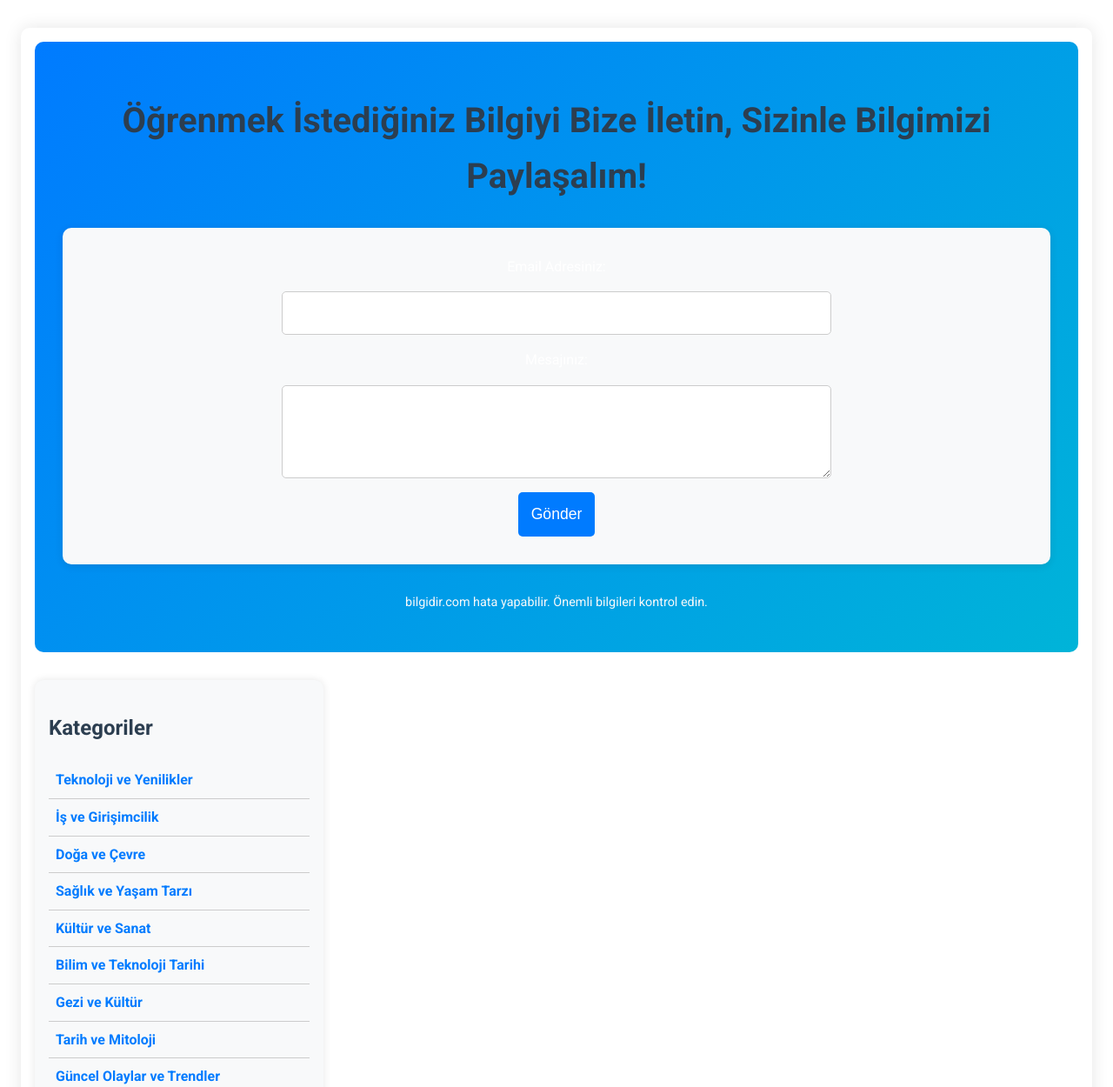
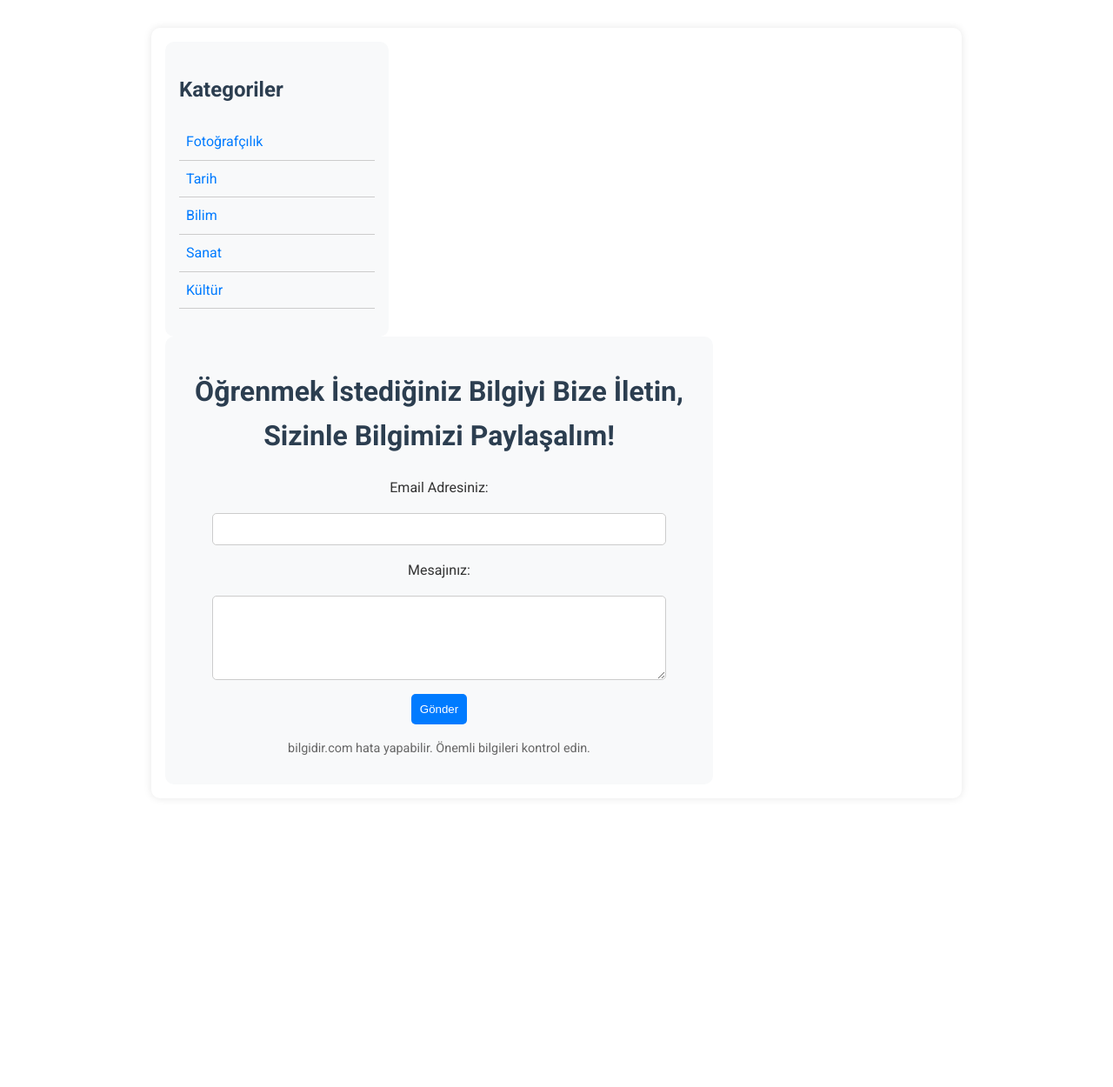
Before and after one commit to bilgidir/bilgidir, a plain HTML site: page index.html in a window 1280 px wide. Shown: the top 1250 px of the page at 87% size. After the commit the page ends 950 px from the top, so only its background shows below. Drawn offline with Linux system fonts and the light colour scheme.

Commit message:
Update index.html

```diff
--- a/index.html
+++ b/index.html
@@ -10,58 +10,49 @@
             font-family: 'Roboto', sans-serif;
             background-color: #f0f0f0;
             color: #333;
-            max-width: 1200px;
+            max-width: 900px;
             margin: 2em auto;
             padding: 1em;
             line-height: 1.6;
             background: #fff;
             border-radius: 10px;
-            box-shadow: 0 0 20px rgba(0, 0, 0, 0.1);
+            box-shadow: 0 0 10px rgba(0, 0, 0, 0.1);
         }
         h1, h2 {
             color: #2c3e50;
         }
         .header {
             text-align: center;
-            margin-bottom: 2em;
-            padding: 2em;
-            background: linear-gradient(135deg, #007bff, #00b4d8);
-            color: #fff;
+            margin-bottom: 1em;
+            padding: 1em;
+            background: #f8f9fa;
             border-radius: 10px;
-        }
-        .header h1 {
-            font-size: 2.5em;
+            max-width: 600px;
+            margin: 0 auto;
         }
         form {
             display: flex;
             flex-direction: column;
             gap: 1em;
-            margin-bottom: 2em;
-            background: #f8f9fa;
-            padding: 2em;
-            border-radius: 10px;
-            box-shadow: 0 2px 10px rgba(0, 0, 0, 0.1);
+            margin-bottom: 1em;
         }
         input[type="email"], textarea {
-            padding: 15px;
+            padding: 10px;
             border: 1px solid #ccc;
             border-radius: 5px;
             width: 100%;
-            max-width: 600px;
+            max-width: 500px;
             margin: 0 auto;
-            font-size: 1em;
         }
         button {
-            padding: 15px;
+            padding: 10px;
             background-color: #007bff;
             color: #fff;
             border: none;
             border-radius: 5px;
             cursor: pointer;
-            max-width: 200px;
+            max-width: 150px;
             margin: 0 auto;
-            font-size: 1.1em;
-            transition: background-color 0.3s;
         }
         button:hover {
             background-color: #0056b3;
@@ -87,7 +78,6 @@
             background: #f8f9fa;
             padding: 1em;
             border-radius: 10px;
-            box-shadow: 0 0 10px rgba(0, 0, 0, 0.1);
         }
         .content {
             float: left;
@@ -109,7 +99,6 @@
         .category-list li a {
             text-decoration: none;
             color: #007bff;
-            font-weight: bold;
         }
         .category-list li a:hover {
             text-decoration: underline;
@@ -117,49 +106,29 @@
     </style>
 </head>
 <body>
-    <div class="header">
-        <h1>Öğrenmek İstediğiniz Bilgiyi Bize İletin, Sizinle Bilgimizi Paylaşalım!</h1>
-        <form action="https://formspree.io/f/mnnqqqkw" method="POST">
-            <label for="email">Email Adresiniz:</label>
-            <input type="email" id="email" name="email" required>
-            <label for="message">Mesajınız:</label>
-            <textarea id="message" name="message" rows="5" required></textarea>
-            <button type="submit">Gönder</button>
-        </form>
-        <p style="font-size: 0.9em; color: #f8f9fa;">bilgidir.com hata yapabilir. Önemli bilgileri kontrol edin.</p>
-    </div>
-
     <div class="clearfix">
         <div class="sidebar">
             <h2>Kategoriler</h2>
             <ul class="category-list">
-                <li><a href="#teknoloji">Teknoloji ve Yenilikler</a></li>
-                <li><a href="#is_girisimcilik">İş ve Girişimcilik</a></li>
-                <li><a href="#doga_cevresel">Doğa ve Çevre</a></li>
-                <li><a href="#saglik_yasam">Sağlık ve Yaşam Tarzı</a></li>
-                <li><a href="#kultur_sanat">Kültür ve Sanat</a></li>
-                <li><a href="#bilim_teknoloji">Bilim ve Teknoloji Tarihi</a></li>
-                <li><a href="#gezi_kultur">Gezi ve Kültür</a></li>
-                <li><a href="#tarih_mitoloji">Tarih ve Mitoloji</a></li>
-                <li><a href="#guncel_olaylar">Güncel Olaylar ve Trendler</a></li>
+                <li><a href="#fotografcilik">Fotoğrafçılık</a></li>
+                <li><a href="#tarih">Tarih</a></li>
+                <li><a href="#bilim">Bilim</a></li>
+                <li><a href="#sanat">Sanat</a></li>
+                <li><a href="#kultur">Kültür</a></li>
             </ul>
         </div>
         <div class="content">
-            <section id="fotografcilik">
-                <h2>Fotoğrafçılık Tarihi</h2>
-                <p>Fotoğrafçılık, 19. yüzyılın başlarında icat edilen bir sanat ve belgeleme formudur. İlk fotoğraf, 1826 yılında Joseph Nicéphore Niépce tarafından çekilmiştir ve bu fotoğraf yaklaşık sekiz saatlik bir pozlama süresiyle elde edilmiştir. 1839 yılında Louis Daguerre, "dagerreyotip" adını verdiği bir teknikle daha hızlı ve net fotoğraflar elde etmeyi başarmış ve bu yöntem, fotoğrafçılığın yaygınlaşmasına büyük katkı sağlamıştır.</p>
-
-                <p>20. yüzyılın başlarına gelindiğinde, fotoğrafçılık hem sanatsal hem de belgesel amaçlarla kullanılmaya başlandı. Kodak'ın kurulması ve taşınabilir fotoğraf makinelerinin piyasaya sürülmesi, fotoğrafçılığın daha geniş kitlelere yayılmasına neden oldu. Renkli fotoğrafçılık da bu dönemde gelişmeye başlamış ve 20. yüzyılın ortalarında popüler hale gelmiştir.</p>
-
-                <h2>Ünlü Fotoğrafçılar</h2>
-                <ul>
-                    <li><strong>Ansel Adams:</strong> Doğa fotoğrafçılığı ve özellikle Amerika'nın batısındaki milli parkların fotoğrafları ile tanınır. Siyah-beyaz fotoğrafçılıkta ustalaşmış ve Zone System adı verilen bir teknik geliştirmiştir.</li>
-                    <li><strong>Henri Cartier-Bresson:</strong> Belgesel ve sokak fotoğrafçılığının öncüsü olan Bresson, anı yakalama ("decisive moment") kavramını geliştirmiştir ve bu sayede birçok unutulmaz fotoğrafa imza atmıştır.</li>
-                    <li><strong>Dorothea Lange:</strong> Büyük Buhran dönemi Amerika'sında çektiği belgesel fotoğrafları ile tanınan Lange, özellikle tarım işçilerinin ve zor durumdaki ailelerin hayatlarını belgeleyen çalışmalarıyla bilinmektedir.</li>
-                    <li><strong>Steve McCurry:</strong> 1984 yılında National Geographic dergisi için çektiği "Afgan Kızı" fotoğrafı, dünyanın en ünlü portrelerinden biri olmuştur. Çalışmaları genellikle çatışma bölgelerindeki insanları ve kültürel hayatı belgelemiştir.</li>
-                    <li><strong>Egemen Pırlant:</strong> Günümüz fotoğrafçılarından olan Egemen Pırlant, özellikle sokak fotoğrafçılığı ve şehir yaşamını belgeleyen tarzıyla tanınmaktadır. Modern şehirlerin dinamizmini ve günlük hayatın anlarını yakalamadaki yeteneği, onu bu alanda öne çıkan isimlerden biri yapmaktadır.</li>
-                </ul>
-            </section>
+            <div class="header">
+                <h1>Öğrenmek İstediğiniz Bilgiyi Bize İletin, Sizinle Bilgimizi Paylaşalım!</h1>
+                <form action="https://formspree.io/f/mnnqqqkw" method="POST">
+                    <label for="email">Email Adresiniz:</label>
+                    <input type="email" id="email" name="email" required>
+                    <label for="message">Mesajınız:</label>
+                    <textarea id="message" name="message" rows="5" required></textarea>
+                    <button type="submit">Gönder</button>
+                </form>
+                <p style="font-size: 0.9em; color: #666;">bilgidir.com hata yapabilir. Önemli bilgileri kontrol edin.</p>
+            </div>
         </div>
     </div>
 </body>
```
